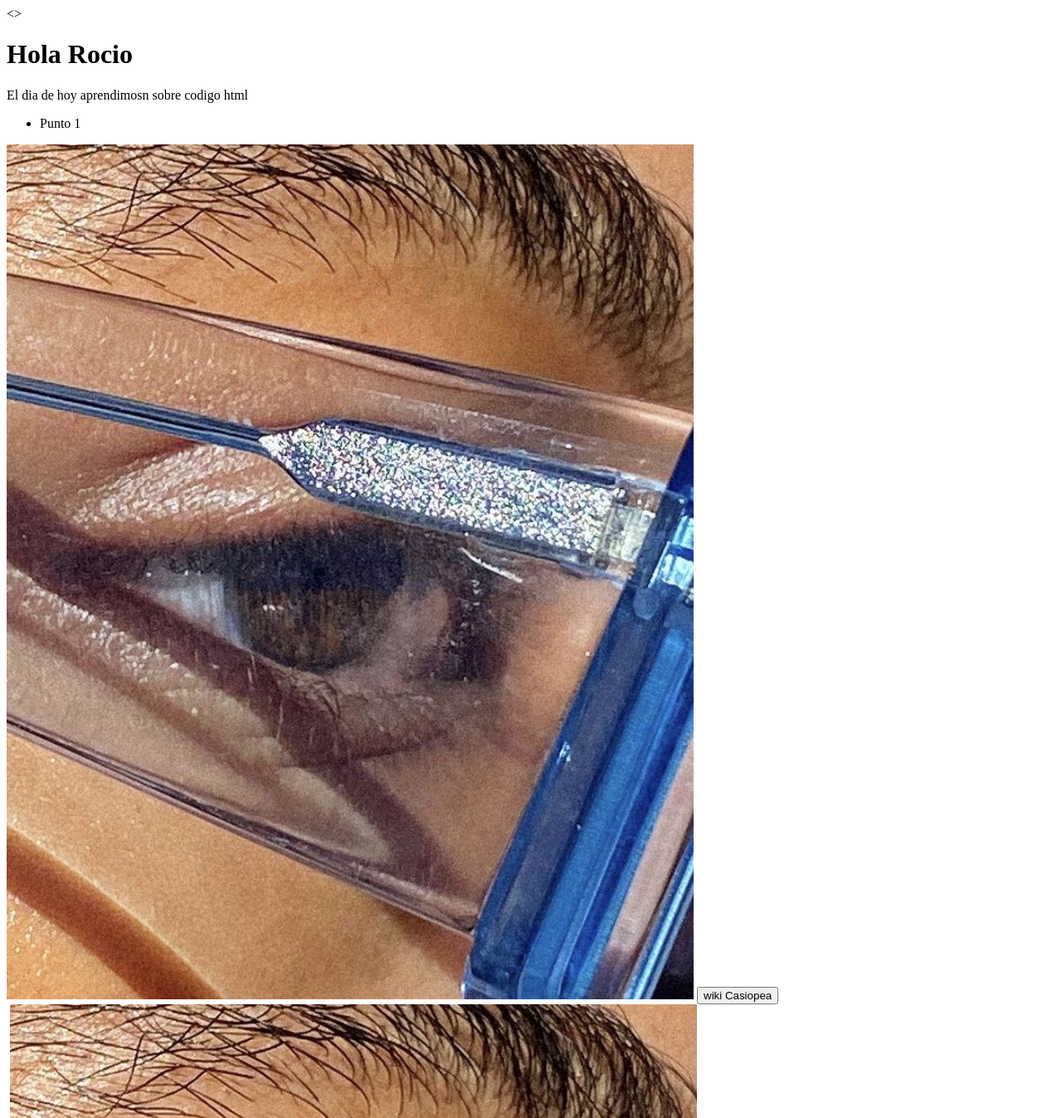
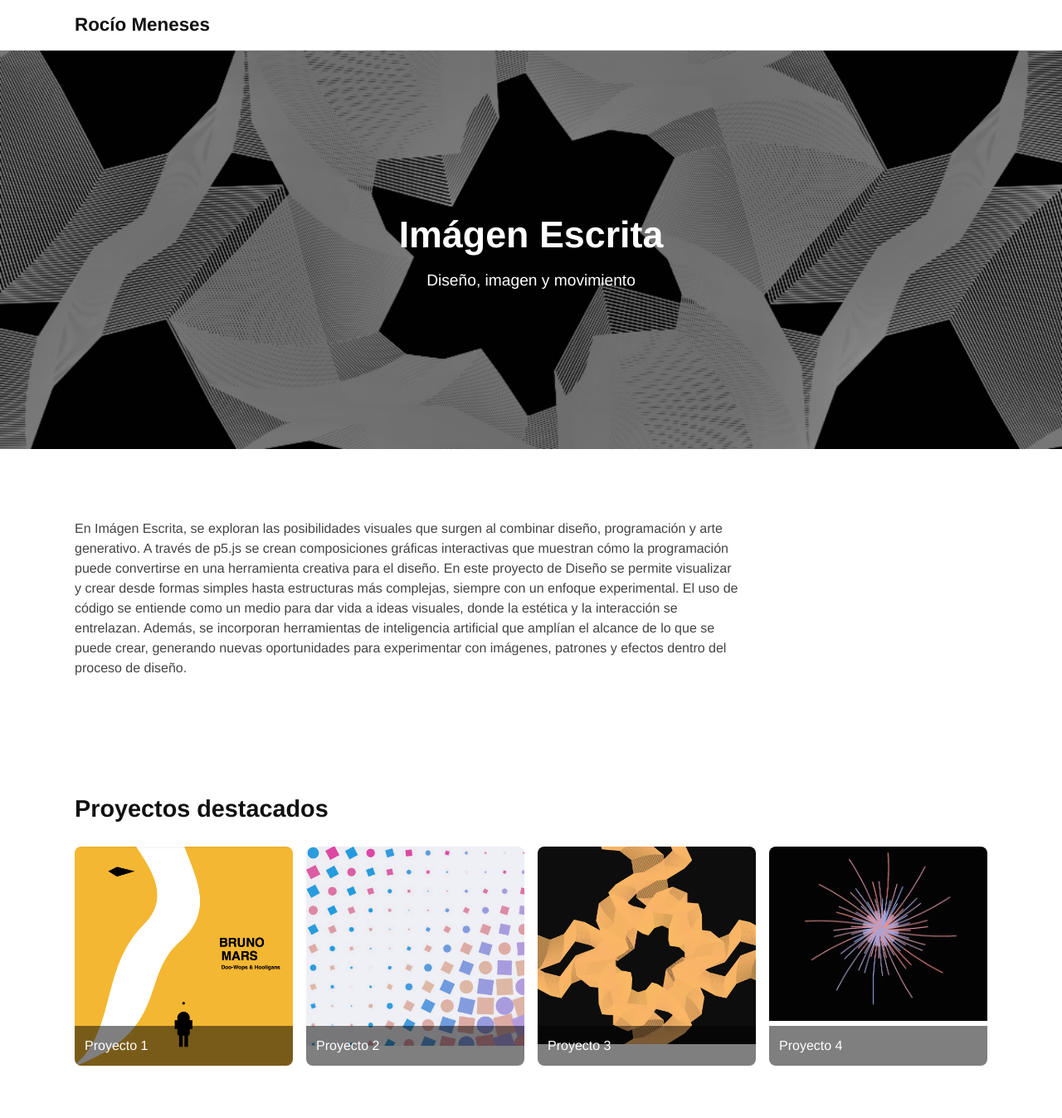
Before and after one commit to RocioM23/Imagen-escrita, a plain HTML site: page index.html in a window 1280 px wide. Shown: the top 1347 px of the page at 83% size. Drawn offline with Linux system fonts and the light colour scheme.

Commit message:
finalsitioweb

```diff
--- a/index.html
+++ b/index.html
@@ -1,41 +1,70 @@
-<!DOCTYPE html>
-<html lang="en">
+<!doctype html>
+<html lang="es">
 <head>
-    <meta charset="UTF-8">
-    <meta name="viewport" content="width=device-width, initial-scale=1.0">
-    <title>Document</title>
+  <meta charset="utf-8" />
+  <meta name="viewport" content="width=device-width, initial-scale=1" />
+  <title>Portafolio — Inspirado Casiopea</title>
+  <link rel="stylesheet" href="tarea-1.css" />
 </head>
-<>
-    <header>
-        <h1> Hola Rocio </h1>
-        <p> El dia de hoy aprendimosn sobre codigo html </p>
+<body>
+  <header class="header">
+    <div class="header-inner container">
+      <div class="logo">
+        <a href="#">Rocío Meneses</a>
+      </div>
+      <nav class="nav"></nav>
+    </div>
+  </header>
 
-        <ul>
-            <li> Punto 1
-            </li>
-        </ul>
-    </header>
+  <section class="hero" id="inicio">
+    <div class="hero-overlay">
+      <div class="hero-content container">
+        <h1>Imágen Escrita</h1>
+        <p>Diseño, imagen y movimiento</p>
+      </div>
+    </div>
+  </section>
 
-<div id="left">
-<img src= "assets/Imagen 1.JPG"/>
-<a href="https://wiki.ead.pucv.cl/Casiopea">
-<button> wiki Casiopea </button>
-</a>
+  <section class="section sobre" id="sobre">
+    <div class="container">
+      <h2></h2>
+      <p>
+        En Imágen Escrita, se exploran las posibilidades visuales que surgen al combinar diseño, programación y arte generativo. A través de p5.js se crean composiciones gráficas interactivas que muestran cómo la programación puede convertirse en una herramienta creativa para el diseño.
+        En este proyecto de Diseño se permite visualizar y crear desde formas simples hasta estructuras más complejas, siempre con un enfoque experimental. El uso de código se entiende como un medio para dar vida a ideas visuales, donde la estética y la interacción se entrelazan.
+        Además, se incorporan herramientas de inteligencia artificial que amplían el alcance de lo que se puede crear, generando nuevas oportunidades para experimentar con imágenes, patrones y efectos dentro del proceso de diseño.
+      </p>
+    </div>
+  </section>
 
-
-
-<nav>
-    <img href="https://wiki.ead.pucv.cl/Casiopea">
-    <img src="assets/Imagen 1.JPG">
-</img>
-</a>
-</div>
+  <section class="section proyectos" id="proyectos">
+    <div class="container">
+      <h2>Proyectos destacados</h2>
+      <div class="grid">
+        <a class="thumb" href="proyecto-1.html" target="_blank" rel="noopener noreferrer">
+          <img src="imagenesss/encargo1.png" alt="Proyecto 1" />
+          <div class="caption">Proyecto 1</div>
+        </a>
+        <a class="thumb" href="proyecto-2.html" target="_blank" rel="noopener noreferrer">
+          <img src="imagenesss/encargo2.png" alt="Proyecto 2" />
+          <div class="caption">Proyecto 2</div>
+        </a>
+        <a class="thumb" href="proyecto-3.html" target="_blank" rel="noopener noreferrer">
+          <img src="imagenesss/encargo3.png" alt="Proyecto 3" />
+          <div class="caption">Proyecto 3</div>
+        </a>
+        <a class="thumb" href="proyecto-4.html" target="_blank" rel="noopener noreferrer">
+          <img src="imagenesss/encargo4.png" alt="Proyecto 4" />
+          <div class="caption">Proyecto 4</div>
+        </a>
+      </div>
+    </div>
+  </section>
 
 
 
 
-</nav>
-
-
+  <script>
+    document.getElementById('year').textContent = new Date().getFullYear();
+  </script>
 </body>
 </html>
--- /dev/null
+++ b/tarea-1.css
@@ -0,0 +1,189 @@
+/* Reset básico */
+* {
+    margin: 0;
+    padding: 0;
+    box-sizing: border-box;
+}
+html, body {
+    font-family: "Helvetica Neue", Arial, sans-serif;
+    color: #222;
+    background: #fff;
+    line-height: 1.5;
+}
+
+/* Contenedor centrado */
+.container {
+    width: 90%;
+    max-width: 1100px;
+    margin: 0 auto;
+}
+
+/* Header / navegación */
+.header {
+    background: #ffffff;
+    border-bottom: 1px solid #ddd;
+    position: sticky;
+    top: 0;
+    z-index: 100;
+}
+.header-inner {
+    display: flex;
+    align-items: center;
+    justify-content: space-between;
+    height: 60px;
+}
+.logo a {
+    font-size: 1.4rem;
+    font-weight: bold;
+    color: #111;
+    text-decoration: none;
+}
+.nav ul {
+    list-style: none;
+    display: flex;
+    gap: 24px;
+}
+.nav a {
+    text-decoration: none;
+    color: #333;
+    font-weight: 500;
+    transition: color 0.2s;
+}
+.nav a:hover {
+    color: #000;
+}
+
+/* Hero / sección de portada con imagen de fondo */
+.hero {
+    height: 60vh;
+    background: url('imagenesss/portada.jpeg') center/cover no-repeat;
+    position: relative;
+}
+.hero-overlay {
+    position: absolute;
+    inset: 0;
+    background: rgba(0, 0, 0, 0.4);
+    display: flex;
+    align-items: center;
+    justify-content: center;
+}
+.hero-content {
+    color: #fff;
+    text-align: center;
+}
+.hero-content h1 {
+    font-size: 2.8rem;
+    margin-bottom: 0.5rem;
+}
+.hero-content p {
+    font-size: 1.2rem;
+}
+
+/* Secciones generales */
+.section {
+    padding: 60px 0;
+}
+.section h2 {
+    font-size: 1.8rem;
+    margin-bottom: 24px;
+    color: #111;
+}
+.section p {
+    font-size: 1rem;
+    color: #444;
+    max-width: 800px;
+    margin-bottom: 16px;
+}
+
+/* Galería de proyectos en grid */
+.proyectos .grid {
+    display: grid;
+    gap: 16px;
+    grid-template-columns: repeat(auto-fit, minmax(220px, 1fr));
+}
+.thumb {
+    position: relative;
+    overflow: hidden;
+    border-radius: 8px;
+}
+.thumb img {
+    display: block;
+    width: 100%;
+    height: auto;
+    object-fit: cover;
+    transition: transform 0.4s ease;
+}
+.thumb:hover img {
+    transform: scale(1.05);
+}
+.thumb .caption {
+    position: absolute;
+    bottom: 0;
+    left: 0;
+    padding: 12px;
+    width: 100%;
+    background: rgba(0,0,0,0.5);
+    color: #fff;
+    font-size: 1rem;
+}
+
+/* Footer */
+.footer {
+    background: #f8f9fa;
+    text-align: center;
+    padding: 32px 0;
+    color: #555;
+    font-size: 0.9rem;
+}
+
+/* Botones para proyectos individuales */
+.links {
+    margin-top: 30px;
+    display: flex;
+    gap: 16px;
+    flex-wrap: wrap;
+}
+.links a {
+    background: #111;
+    color: #fff;
+    padding: 12px 20px;
+    border-radius: 6px;
+    text-decoration: none;
+    font-weight: 500;
+    transition: background 0.2s;
+}
+.links a:hover {
+    background: #333;
+}
+
+/* Página de proyecto individual */
+.project-header {
+    padding: 40px 0 20px 0;
+    text-align: center;
+}
+.project-header h1 {
+    font-size: 2.4rem;
+    color: #111;
+}
+.project-content {
+    padding: 20px 0;
+}
+.project-content p {
+    font-size: 1.05rem;
+    color: #444;
+    line-height: 1.7;
+    margin-bottom: 20px;
+}
+
+
+
+
+/* Imagen del proyecto */
+.project-image {
+    width: 50%;        /* reduce tamaño al 30% del contenedor */
+    max-width: 300px;  /* tamaño máximo */
+    display: block;
+    margin: 0 auto 20px auto;
+    border-radius: 8px;
+    box-shadow: 0 4px 10px rgba(0,0,0,0.2);
+}
```
Also changed, not shown: proyecto-1.html (added, +32 -0 lines), proyecto-2.html (added, +39 -0 lines), proyecto-3.html (added, +39 -0 lines), proyecto-4.html (added, +41 -0 lines), imagenesss/encargo.png (added), imagenesss/encargo1.png (added), imagenesss/encargo2.png (added), imagenesss/encargo3.png (added), imagenesss/encargo4.png (added), imagenesss/portada.jpeg (added), 3 other files.
